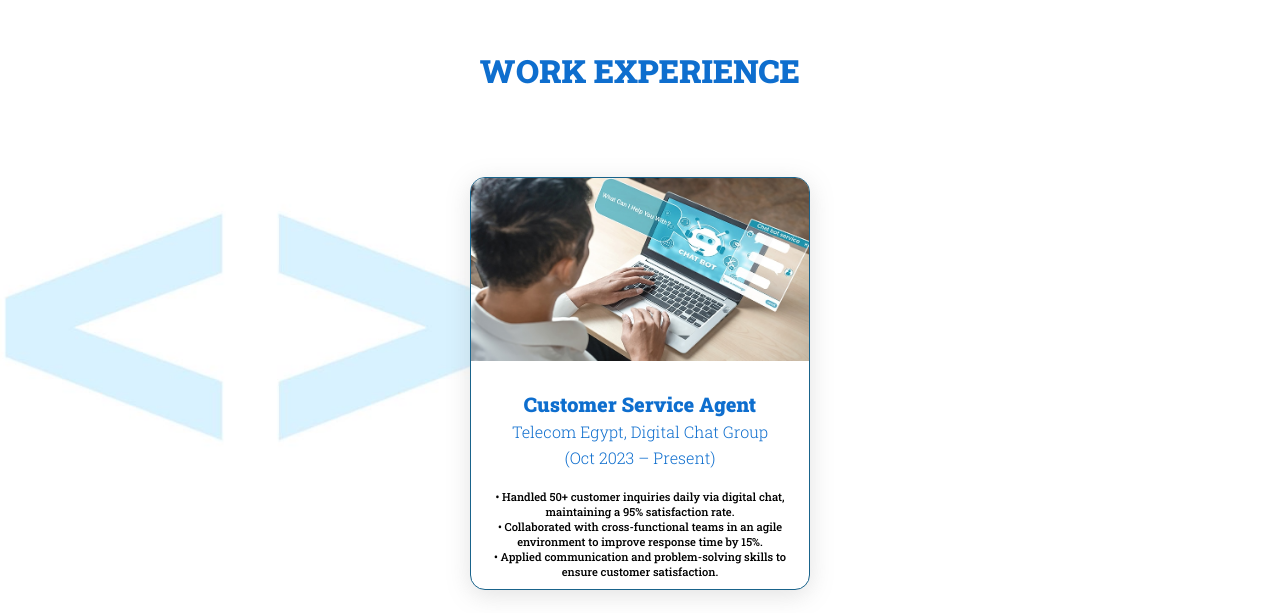
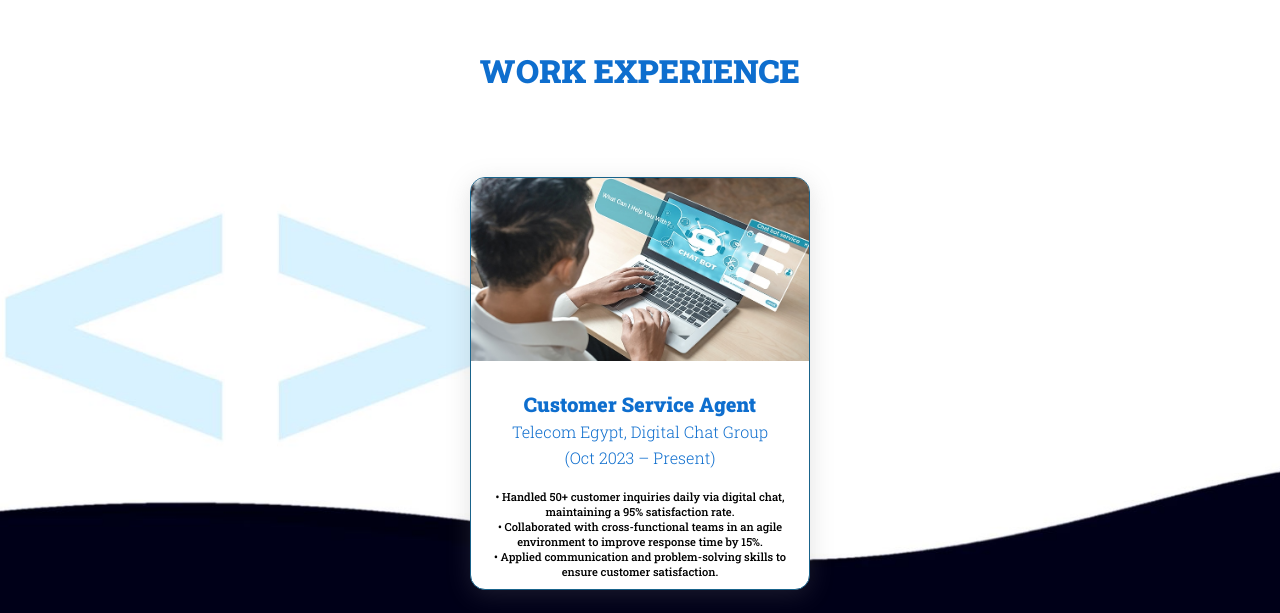
Before and after one commit to Mo7sen24/my-portfolio, a plain HTML site: page index.html in a window 1280 px wide. Shown: the part 2567-3180 px from the top of the page. Drawn offline with Linux system fonts and the light colour scheme.

Commit message:
Update style.css

```diff
--- a/style.css
+++ b/style.css
@@ -224,7 +224,7 @@ section {
     flex-direction: column;
     align-items: center;
     justify-content: center;
-    background: url(img/aboutme.jpeg) no-repeat;
+    background: url(img/aboutme2.jpeg) no-repeat;
     background-size: cover;
     background-position: center;
     /* background-attachment: fixed; */
@@ -259,4 +259,5 @@ section {
     text-align: center;
     font-size: 0.7em;
     font-weight: 500;
+
 }
```
